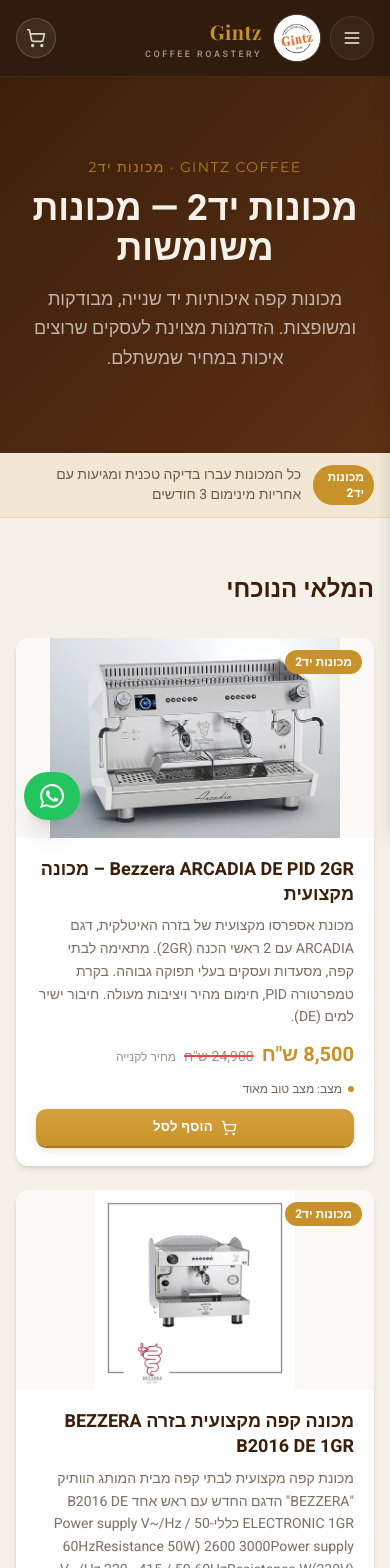
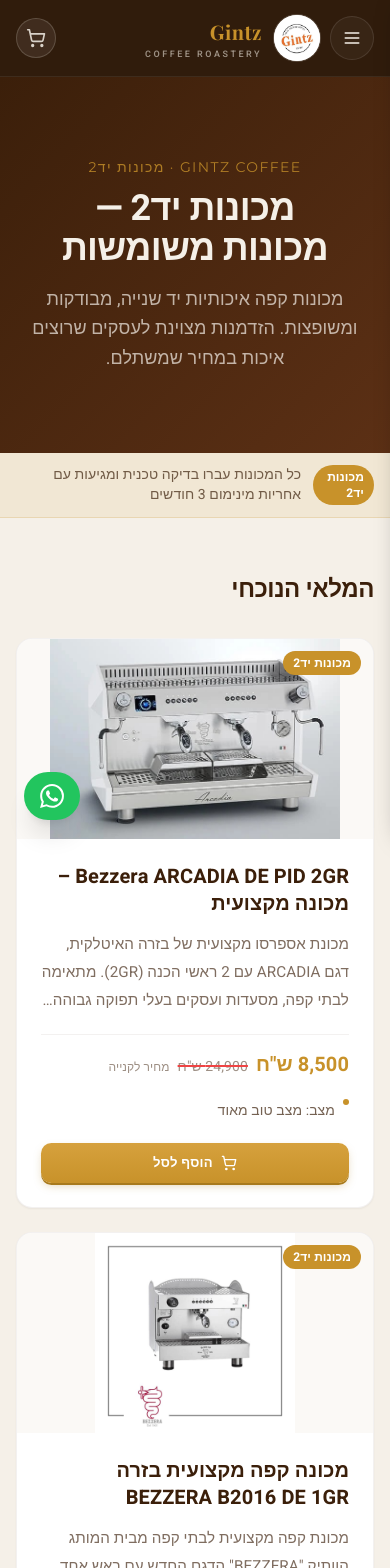
Before and after one commit to ronen12341/gintzcoffee, a Next.js app: page /bargains in a window 390 px wide. Shown: the top 1568 px of the page. Built offline with nearby package versions, Linux system fonts and the light colour scheme; a web font is replaced by a local one.

Commit message:
Update site

```diff
--- a/src/app/globals.css
+++ b/src/app/globals.css
@@ -10,16 +10,45 @@
   body {
     @apply font-heebo bg-cream text-brown antialiased;
     direction: rtl;
+    font-size: 1rem;
+    line-height: 1.7;
+    letter-spacing: 0.005em;
+    text-rendering: optimizeLegibility;
   }
 
   h1, h2, h3, h4, h5, h6 {
     @apply font-heebo;
+    text-wrap: balance;
+    letter-spacing: -0.018em;
+  }
+
+  h1 {
+    line-height: 1.12;
+  }
+
+  h2 {
+    line-height: 1.2;
+  }
+
+  h3, h4, h5, h6 {
+    line-height: 1.3;
+  }
+
+  main p {
+    text-wrap: pretty;
   }
 }
 
 @layer utilities {
   .section-padding {
-    @apply py-16 px-4 sm:px-6 lg:px-8;
+    @apply py-16 px-4 sm:px-6 lg:px-8 lg:py-20;
+  }
+
+  .content-summary {
+    display: -webkit-box;
+    overflow: hidden;
+    -webkit-box-orient: vertical;
+    -webkit-line-clamp: 3;
   }
 }
 
--- a/src/components/BeansShop.tsx
+++ b/src/components/BeansShop.tsx
@@ -165,7 +165,7 @@ export default function BeansShop({ beans }: { beans: Bean[] }) {
                 >
                   {bean.name}
                 </Link>
-                <p className="text-brown/65 text-sm leading-relaxed flex-1">
+                <p className="content-summary flex-1 text-[0.95rem] leading-7 text-brown/65">
                   {bean.description}
                 </p>
 
--- a/src/components/BusinessSolutionCard.tsx
+++ b/src/components/BusinessSolutionCard.tsx
@@ -64,7 +64,7 @@ export default function BusinessSolutionCard({
   }
 
   return (
-    <article className="bg-white rounded-2xl shadow-md overflow-hidden hover:shadow-xl transition-shadow flex flex-col group">
+    <article className="group flex flex-col overflow-hidden rounded-2xl border border-brown/[0.06] bg-white shadow-sm transition-all duration-300 hover:-translate-y-1 hover:shadow-md">
       <div className="relative">
         {solution.image ? (
           <div className="relative w-full h-[200px] sm:h-[240px] bg-cream">
@@ -86,17 +86,17 @@ export default function BusinessSolutionCard({
         </div>
       </div>
 
-      <div className="p-6 flex flex-col flex-1">
-        <h3 className="text-brown font-bold text-xl mb-1 leading-snug">{solution.name}</h3>
+      <div className="flex flex-1 flex-col p-6 sm:p-7">
+        <h3 className="mb-2 text-xl font-bold leading-snug text-brown">{solution.name}</h3>
         {solution.tagline && (
           <p className="text-gold text-sm font-medium mb-3">{solution.tagline}</p>
         )}
-        <p className="text-brown/70 text-sm leading-relaxed mb-4">{solution.description}</p>
+        <p className="content-summary mb-5 text-[0.95rem] leading-7 text-brown/65">{solution.description}</p>
 
         {solution.features && solution.features.length > 0 && (
-          <ul className="mb-5 space-y-2">
-            {solution.features.map((f) => (
-              <li key={f} className="flex items-start gap-2 text-sm text-brown">
+          <ul className="mb-6 space-y-2.5 border-t border-brown/[0.06] pt-4">
+            {solution.features.slice(0, 4).map((f) => (
+              <li key={f} className="flex items-start gap-2 text-sm leading-6 text-brown/80">
                 <Check className="w-4 h-4 text-gold flex-shrink-0 mt-0.5" aria-hidden="true" />
                 {f}
               </li>
--- a/src/components/ProductCard.tsx
+++ b/src/components/ProductCard.tsx
@@ -63,7 +63,7 @@ export default function ProductCard({
   );
 
   return (
-    <article className="bg-white rounded-xl shadow-md overflow-hidden hover:shadow-lg transition-shadow flex flex-col">
+    <article className="flex flex-col overflow-hidden rounded-2xl border border-brown/[0.06] bg-white shadow-sm transition-all duration-300 hover:-translate-y-1 hover:shadow-md">
       <div className="relative">
         {badge && (
           <span className="absolute top-3 start-3 z-10 bg-gold text-white text-xs font-bold px-2.5 py-1 rounded-full">
@@ -83,21 +83,21 @@ export default function ProductCard({
         )}
       </div>
 
-      <div className="p-5 flex flex-col flex-1">
+      <div className="flex flex-1 flex-col p-6">
         {detailHref ? (
           <Link
             href={detailHref}
-            className="text-brown font-bold text-lg mb-2 leading-snug hover:text-gold transition-colors focus:outline-none focus:ring-2 focus:ring-gold rounded"
+            className="mb-3 rounded text-xl font-bold leading-snug text-brown transition-colors hover:text-gold focus:outline-none focus:ring-2 focus:ring-gold"
           >
             {name}
           </Link>
         ) : (
-          <h3 className="text-brown font-bold text-lg mb-2 leading-snug">{name}</h3>
+          <h3 className="mb-3 text-xl font-bold leading-snug text-brown">{name}</h3>
         )}
-        <p className="text-brown/65 text-sm mb-3 leading-relaxed flex-1">{description}</p>
+        <p className="content-summary mb-5 flex-1 text-[0.95rem] leading-7 text-brown/65">{description}</p>
 
         {priceRange && (
-          <div className="mb-3 flex items-baseline gap-2 flex-wrap">
+          <div className="mb-5 flex flex-wrap items-baseline gap-2 border-t border-brown/[0.06] pt-4">
             <span className="text-gold font-bold text-xl">{priceRange}</span>
             {originalPrice && (
               <span className="text-brown/50 text-sm line-through decoration-red-500 decoration-2">
@@ -109,9 +109,9 @@ export default function ProductCard({
         )}
 
         {features && features.length > 0 && (
-          <ul className="mb-3 space-y-1">
-            {features.map((f) => (
-              <li key={f} className="flex items-center gap-1.5 text-xs text-brown/70">
+          <ul className="mb-5 space-y-2">
+            {features.slice(0, 3).map((f) => (
+              <li key={f} className="flex items-start gap-2 text-sm leading-6 text-brown/70">
                 <span className="w-1.5 h-1.5 rounded-full bg-gold flex-shrink-0" aria-hidden="true" />
                 {f}
               </li>
```
